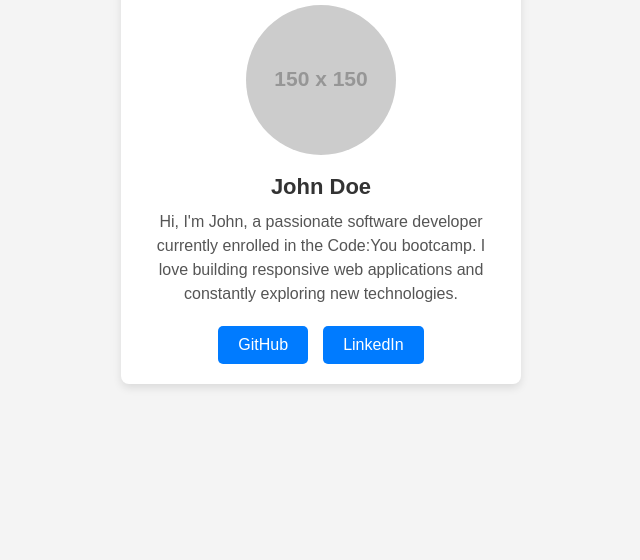
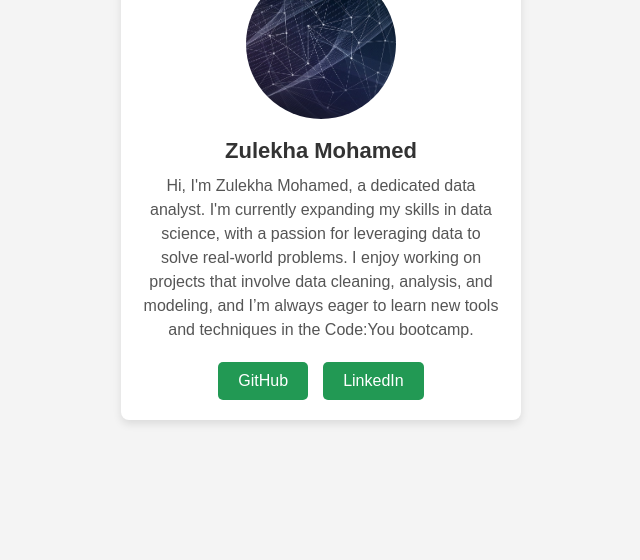
Before and after one commit to zulekhan/intro_final_f24, a plain HTML site: page index.html in a window 1280 px wide. Shown: the part 240-800 px from the top of the page, without its empty margins (319-959 px from the left). Drawn offline with Linux system fonts and the light colour scheme; placeholder pictures from the web are drawn by us.

Commit message:
Updated bio, image, button color, and added JavaScript alert

```diff
--- a/index.html
+++ b/index.html
@@ -15,11 +15,11 @@
 
         <div class="bio-card">
             <div class="photo">
-                <img src="https://via.placeholder.com/150" alt="Student Photo">
+                <img src="img/my_img.jpg" alt="zulekha">
             </div>
             <div class="bio">
-                <h2>John Doe</h2>
-                <p>Hi, I'm John, a passionate software developer currently enrolled in the Code:You bootcamp. I love building responsive web applications and constantly exploring new technologies.</p>
+                <h2>Zulekha Mohamed</h2>
+                <p>Hi, I'm Zulekha Mohamed, a dedicated data analyst. I'm currently expanding my skills in data science, with a passion for leveraging data to solve real-world problems. I enjoy working on projects that involve data cleaning, analysis, and modeling, and I’m always eager to learn new tools and techniques in the Code:You bootcamp.</p>
             </div>
         </div>
 
@@ -28,6 +28,8 @@
             <a href="https://linkedin.com/in/username" target="_blank" class="link-btn">LinkedIn</a>
         </div>
     </div>
-
+    <script>
+        alert("Hello World, I'm a Data analyst");
+    </script>
 </body>
 </html>
--- a/styles.css
+++ b/styles.css
@@ -63,7 +63,7 @@ header h1 {
 }
 
 .link-btn {
-    background-color: #007bff;
+    background-color: #229954;
     color: white;
     text-decoration: none;
     padding: 10px 20px;
```
Also changed, not shown: img/my_img.jpg (added).
